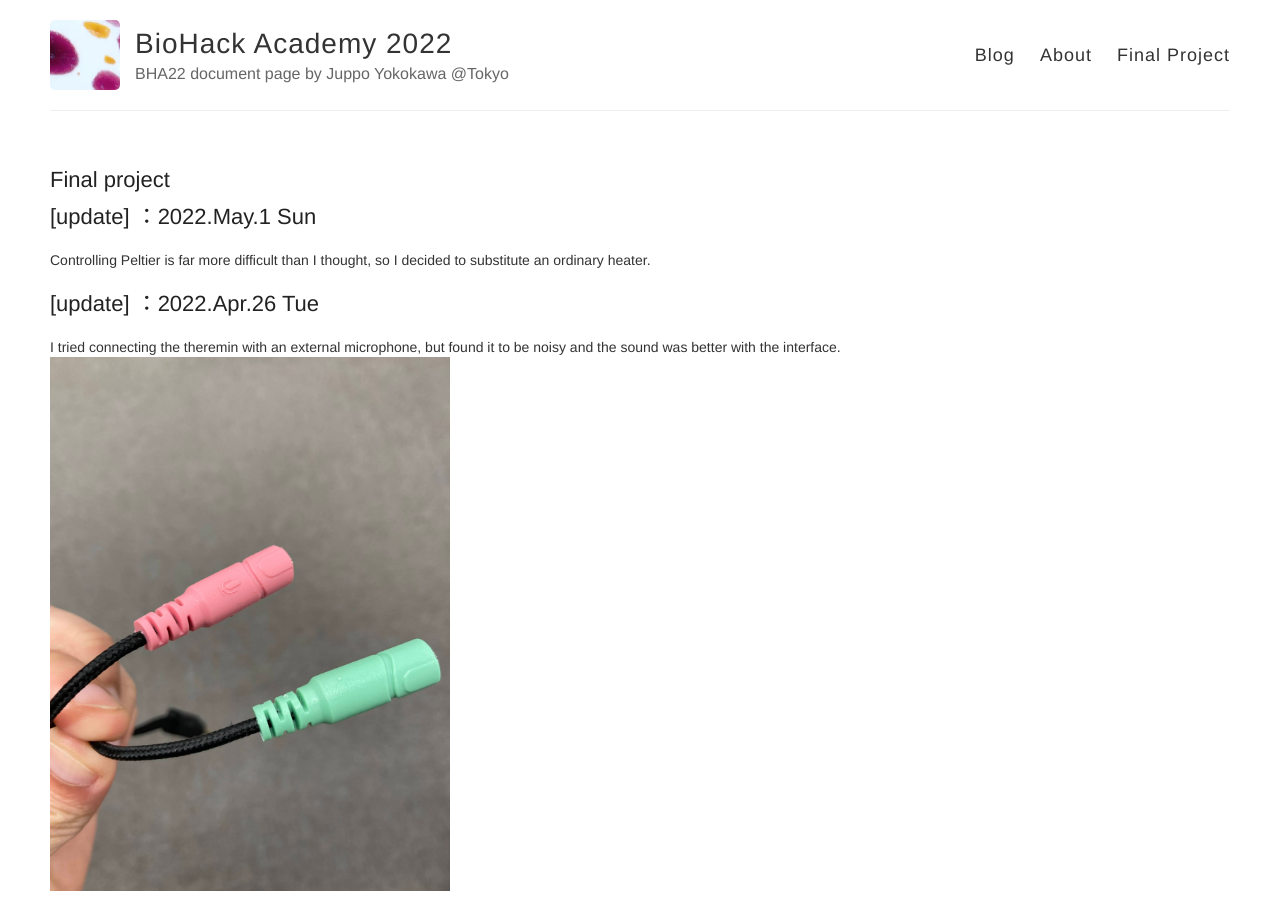
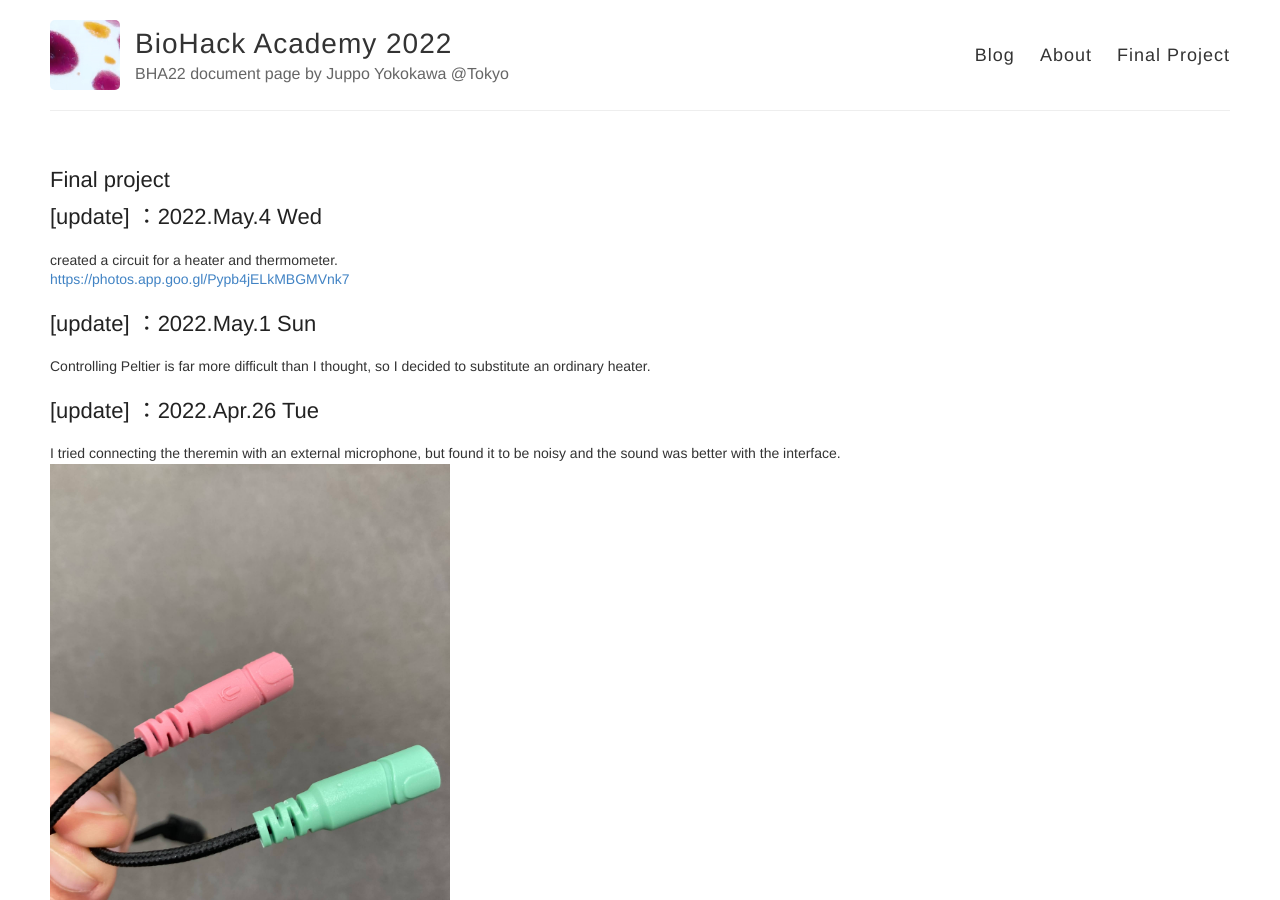
Before and after one commit to juppoyokokawa/bha22, a Jekyll site: the page built from finalproject.md, in a window 1280 px wide and 900 px high. Built offline with Jekyll 4.4.1, drawn with Linux system fonts in a browser that asks for light colours.

Commit message:
Update finalproject.md

```diff
--- a/finalproject.md
+++ b/finalproject.md
@@ -3,6 +3,10 @@ layout: page
 title: Final project
 permalink: /final/
 ---
+# [update] ：2022.May.4 Wed
+created a circuit for a heater and thermometer.
+[https://photos.app.goo.gl/Pypb4jELkMBGMVnk7](https://photos.app.goo.gl/Pypb4jELkMBGMVnk7)
+
 # [update] ：2022.May.1 Sun
 Controlling Peltier is far more difficult than I thought, so I decided to substitute an ordinary heater.
 
```
